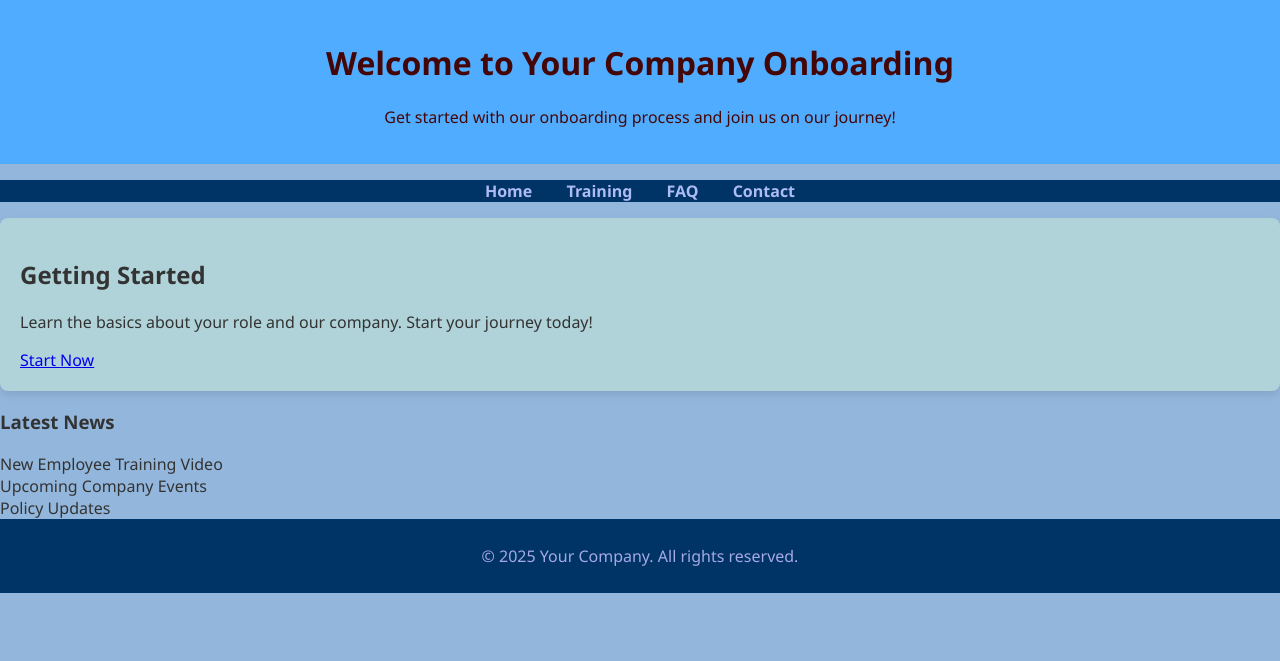
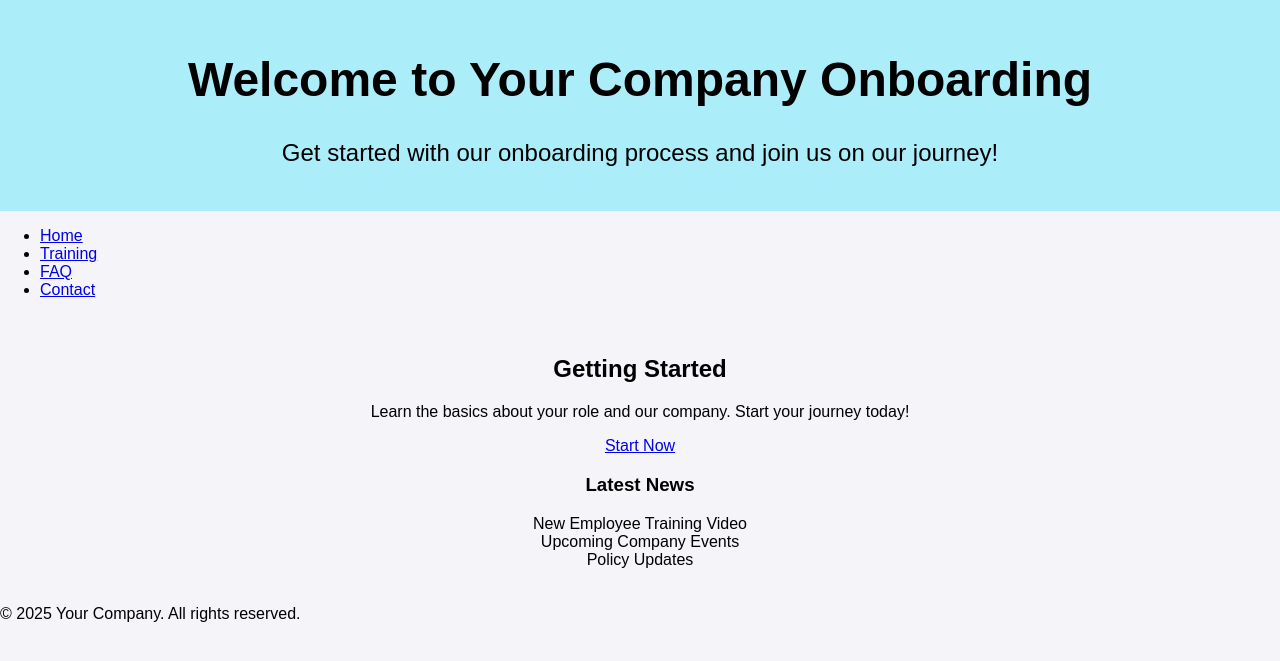
Before and after one commit to LianneKho/flaskapp, a Flask app: page / in a window 1280 px wide. Shown: the top 661 px of the page. Run offline with Flask 3, Linux system fonts and the light colour scheme.

Commit message:
Added styles.css

```diff
--- a/Static/styles.css
+++ b/Static/styles.css
@@ -1,72 +1,52 @@
-/* Algemene opmaak */
+/* Algemene stijlen */
 body {
-    font-family: 'Segoe UI', Tahoma, Geneva, Verdana, sans-serif;
+    font-family: Arial, sans-serif;
     margin: 0;
     padding: 0;
-    background-color: #93b7dc;
-    color: #333;
+    background-color: #f4f4f9;
 }
 
 /* Header */
 header {
-    background-color: #4facfe;
-    color: rgb(68, 6, 6);
     text-align: center;
     padding: 20px;
+    background-color: #acedfa;
+    color: rgb(0, 0, 0);
+    font-size: 24px;
 }
 
-/* Navigatie */
-nav ul {
-    list-style-type: none;
-    padding: 0;
-    text-align: center;
-    background-color: #003366;
+
+/* Navigatieboxen-container */
+.navigation-boxes {
+    display: flex;
+    justify-content: center; /* Centraal uitgelijnd */
+    gap: 20px; /* Ruimte tussen de vakjes */
+    padding: 20px;
+    background-color: #f9f9f9;
 }
 
-nav ul li {
-    display: inline;
-    margin: 0 15px;
+/* Navigatieboxen */
+.nav-box {
+    flex: 1; /* Gelijke breedte voor alle boxen */
+    max-width: 150px; /* Maximale breedte van elke box */
+    text-align: center;
+    padding: 15px;
+    background-color: #fff;
+    border: 1px solid #ddd;
+    border-radius: 10px;
+    box-shadow: 0 2px 5px rgba(0, 0, 0, 0.1);
+    cursor: pointer;
+    transition: transform 0.2s ease, background-color 0.2s ease;
 }
 
-nav ul li a {
-    color: rgb(174, 188, 244);
-    text-decoration: none;
-    font-weight: bold;
+.nav-box:hover {
+    background-color: #acedfa; /* Highlight-kleur */
+    color: white;
+    transform: translateY(-5px); /* Laat de box "optillen" */
 }
 
-nav ul li a:hover {
-    text-decoration: underline;
+/* Hoofdinhoud */
+.main-content {
+    padding: 20px;
+    text-align: center;
 }
-
-/* Container voor de hoofdsectie en de zijbalk */
-.container {
-    display: flex;
-    margin: 20px;
-    gap: 20px;
-}
-
-/* Hoofdsectie */
-.main-section {
-    flex: 2;
-    background-color: rgb(175, 211, 216);
-    padding: 20px;
-    border-radius: 8px;
-    box-shadow: 0 4px 8px rgba(0, 0, 0, 0.1);
-}
-
-/* Zijbalk */
-.sidebar {
-    flex: 1;
-    background-color: #90c1e0;
-    padding: 20px;
-    border-radius: 8px;
-    box-shadow: 0 4px 8px rgba(0, 0, 0, 0.1);
-}
-
-/* Footer */
-footer {
-    background-color: #003366;
-    color: rgb(165, 170, 230);
-    text-align: center;
-    padding: 10px 0;
-}
--- a/app.py
+++ b/app.py
@@ -1,6 +1,6 @@
 from flask import Flask, render_template
 
-app = Flask(__name__)
+app = Flask(__name__, static_url_path='/static', static_folder='static')
 
 @app.route('/')
 def home():
@@ -15,4 +15,4 @@ def contact():
     return render_template('contact.html')
 
 if __name__ == "__main__":
-    app.run(debug=True, host='0.0.0.0', port=5001)
+    app.run(debug=True)
```
Also changed, not shown: templates/contact.html (+53 -0 lines).
